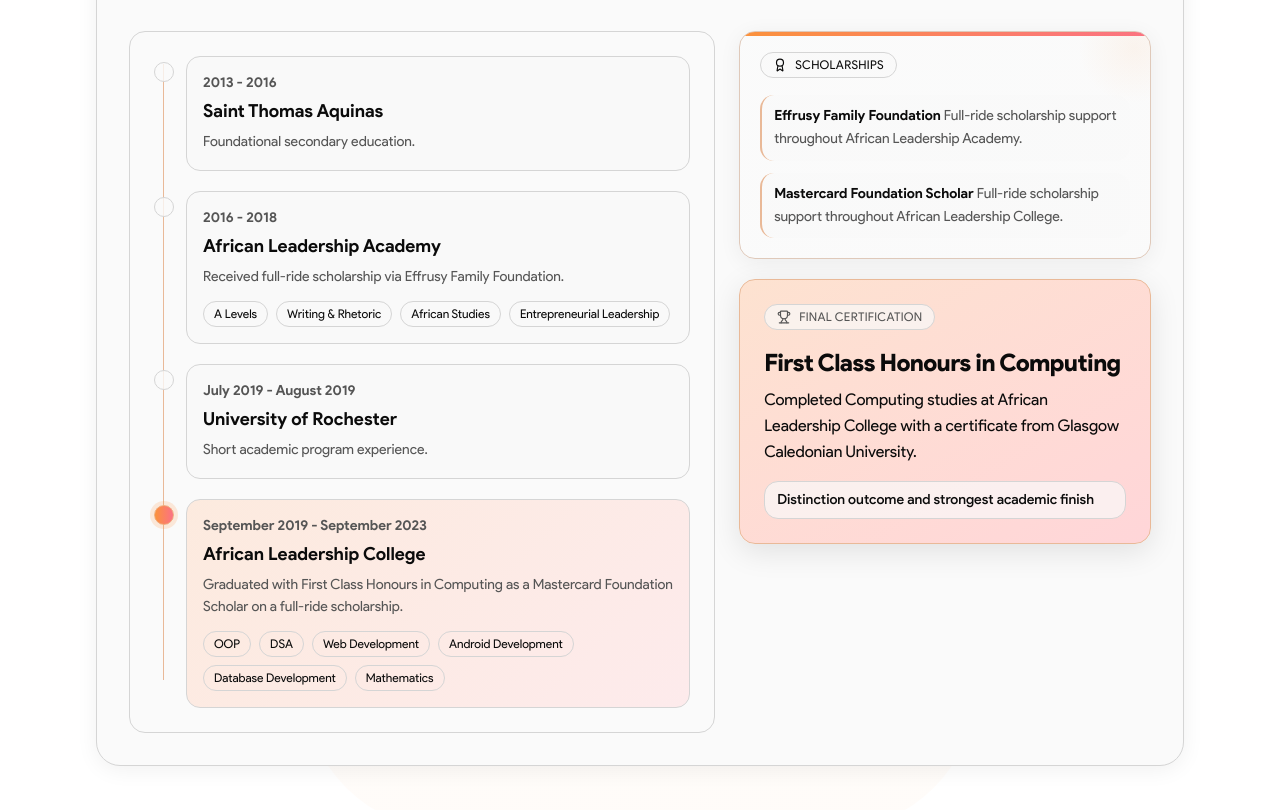
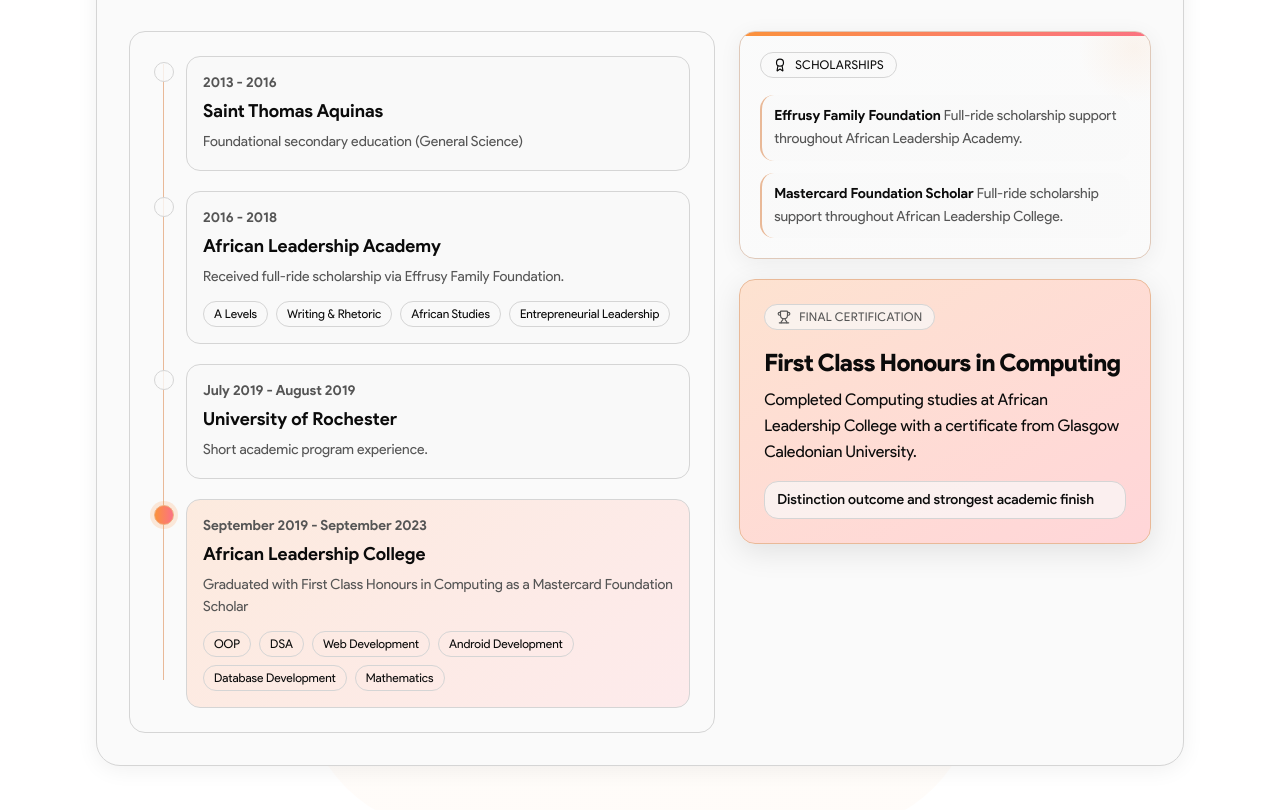
Before and after one commit to frimpongopoku/pw, a Next.js app: page / in a window 1280 px wide. Shown: the part 1280-2090 px from the top of the page. Built offline with nearby package versions, Linux system fonts and the light colour scheme.

Commit message:
chore: add grammatical fixes

```diff
--- a/src/app/page.tsx
+++ b/src/app/page.tsx
@@ -23,7 +23,7 @@
   {
     school: "Saint Thomas Aquinas",
     period: "2013 - 2016",
-    note: "Foundational secondary education.",
+    note: "Foundational secondary education (General Science)",
   },
   {
     school: "African Leadership Academy",
@@ -44,7 +44,7 @@
   {
     school: "African Leadership College",
     period: "September 2019 - September 2023",
-    note: "Graduated with First Class Honours in Computing as a Mastercard Foundation Scholar on a full-ride scholarship.",
+    note: "Graduated with First Class Honours in Computing as a Mastercard Foundation Scholar",
     courses: [
       "OOP",
       "DSA",
```
